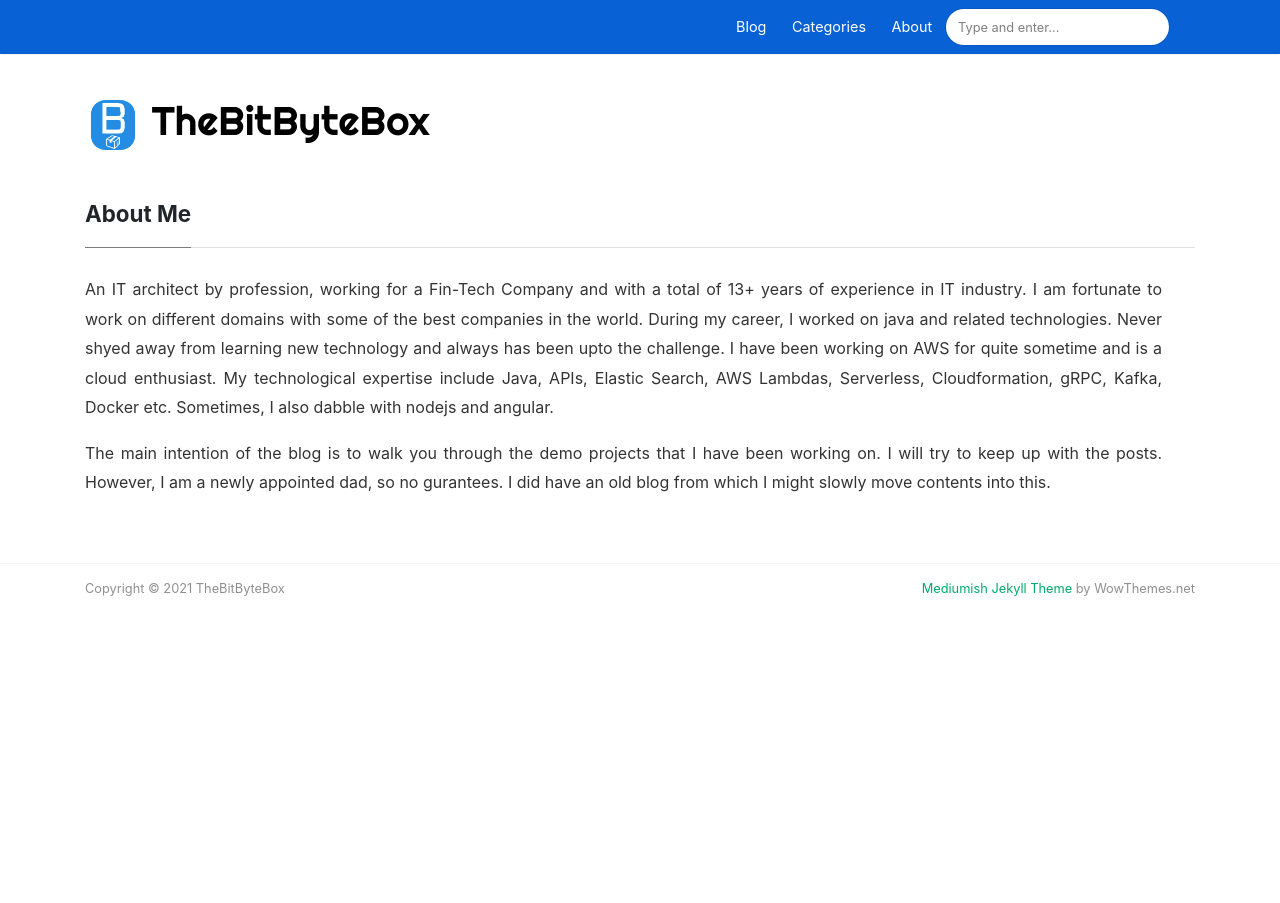
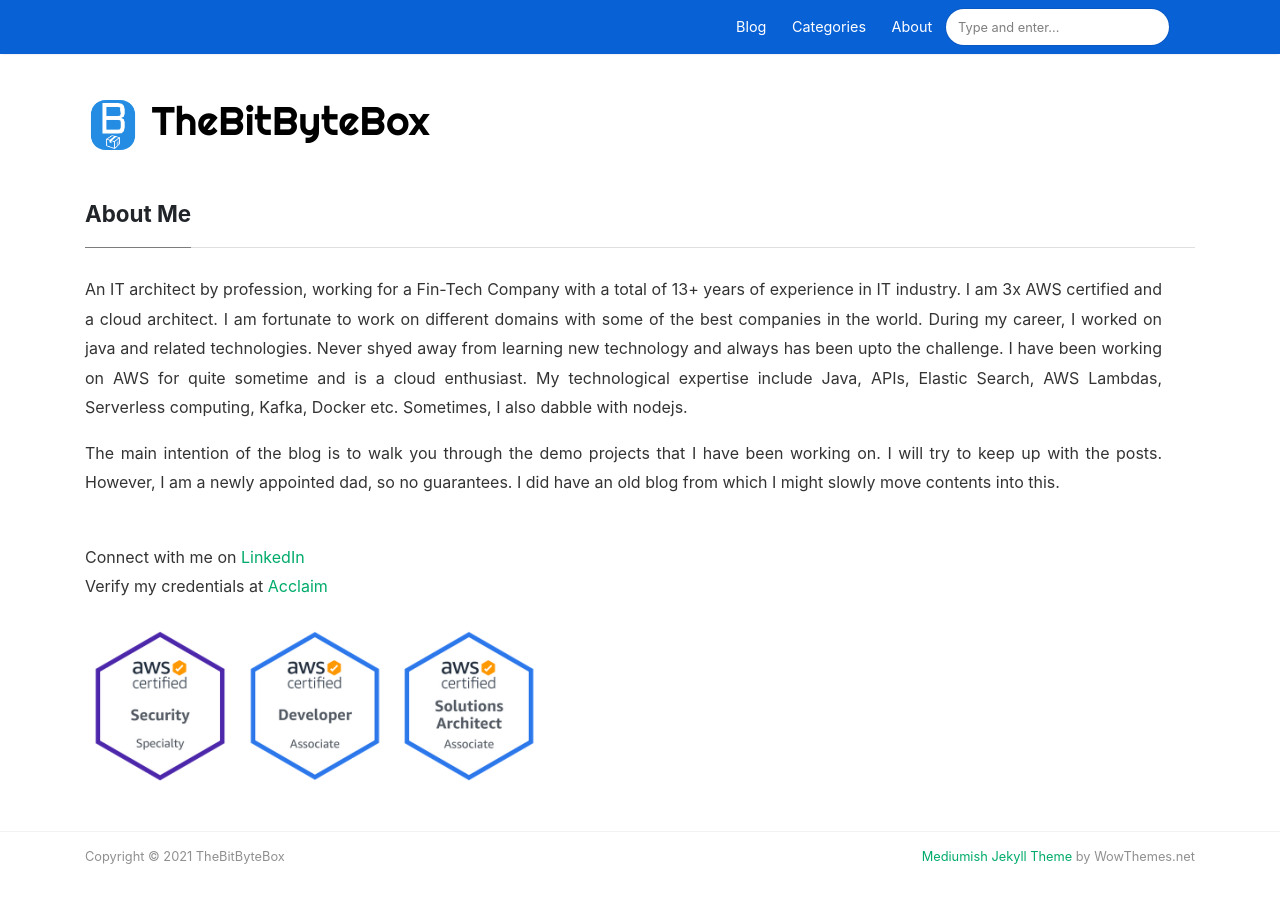
Before and after one commit to thebitbytebox/blog, a Jekyll site: the page built from _pages/about.md, in a window 1280 px wide and 940 px high. Shown: the top 903 px of the window. Built offline with Jekyll 4.4.1, drawn with Linux system fonts in a browser that asks for light colours; nearby versions of some CDN libraries.

Commit message:
Profile update

```diff
--- a/_pages/about.md
+++ b/_pages/about.md
@@ -7,10 +7,13 @@ comments: false
 
 <div class="row justify-content-between content-justify">
     <div class="col-md-12 pr-5">
+    <p>An IT architect by profession, working for a Fin-Tech Company with a total of 13+ years of experience in IT industry. I am 3x AWS certified and a cloud architect. I am fortunate to work on different domains with some of the best companies in the world. During my career, I worked on java and related technologies. Never shyed away from learning new technology and always has been upto the challenge. I have been working on AWS for quite sometime and is a cloud enthusiast. My technological expertise include Java, APIs, Elastic Search, AWS Lambdas, Serverless computing, Kafka, Docker etc. Sometimes, I also dabble with nodejs.</p>
+    <p>The main intention of the blog is to walk you through the demo projects that I have been working on. I will try to keep up with the posts. However, I am a newly appointed dad, so no guarantees. I did have an old blog from which I might slowly move contents into this. </p><br/>
 
-    <p>An IT architect by profession, working for a Fin-Tech Company and with a total of 13+ years of experience in IT industry. I am fortunate to work on different domains with some of the best companies in the world. During my career, I worked on java and related technologies. Never shyed away from learning new technology and always has been upto the challenge. I have been working on AWS for quite sometime and is a cloud enthusiast. My technological expertise include Java, APIs, Elastic Search, AWS Lambdas, Serverless, Cloudformation, gRPC, Kafka, Docker etc. Sometimes, I also dabble with nodejs and angular.</p>
-
-    <p>The main intention of the blog is to walk you through the demo projects that I have been working on. I will try to keep up with the posts. However, I am a newly appointed dad, so no gurantees. I did have an old blog from which I might slowly move contents into this. </p>
-
-    </div>
-</div>
+    Connect with me on <a href= "www.linkedin.com/in/architect-vjnair">LinkedIn</a>
+    <br/>
+    Verify my credentials at <a href= "https://www.youracclaim.com/users/vijayakrishnan-ramesan-nair/badges">Acclaim</a>
+    <br/><br/>
+    <image src="./assets/images/AWS-Security-Specialty-2020.png" width="150px">
+    <image src="./assets/images/AWS-Developer-Associate-2020.png" width="150px">
+    <image src="./assets/images/AWS-SolArchitect-Associate-2020.png" width="150px">
```
Also changed, not shown: _posts/2021-02-27-docker-cloudwatch-logs.md (renamed from _posts/2021-02-25-docker-cloudwatch-logs.md), assets/images/AWS-Developer-Associate-2020.png (added), assets/images/AWS-Security-Specialty-2020.png (added), assets/images/AWS-SolArchitect-Associate-2020.png (added).
